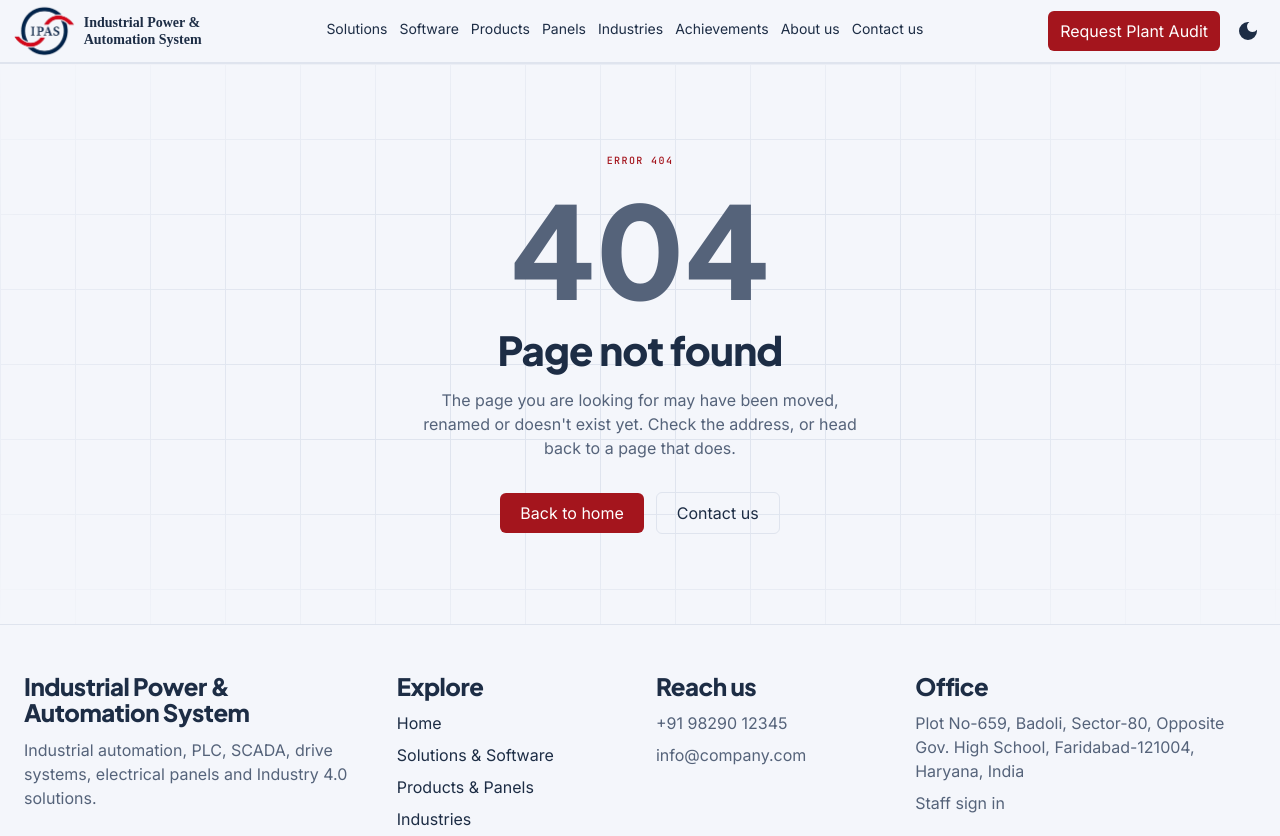
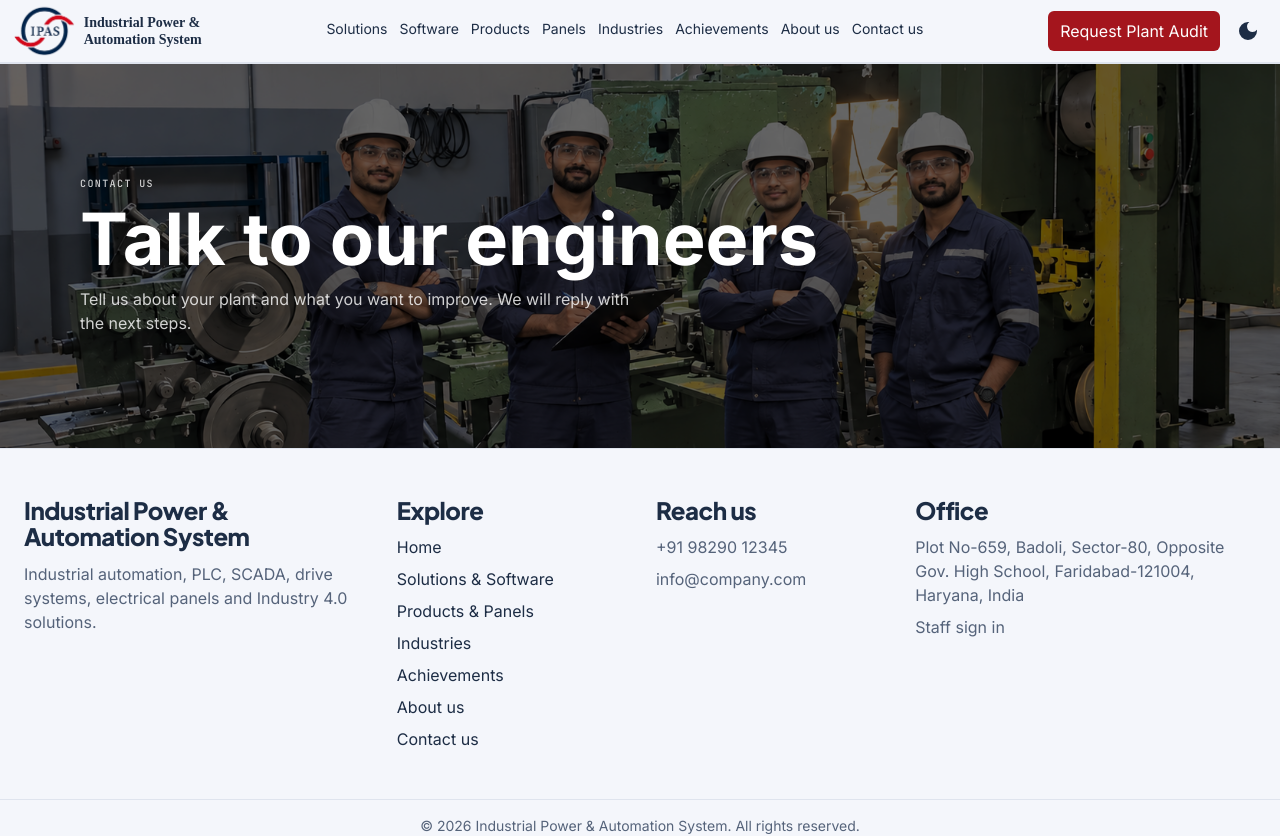
Before and after one commit to shrwn08/ipas-frontend, a React (Vite) app: page /contact-us in a window 1280 px wide. Shown: the top 836 px of the page. Built offline with nearby package versions, Linux system fonts and the light colour scheme.

Commit message:
contactHero componenet  added

```diff
--- /dev/null
+++ b/src/components/contact/ContactHero.jsx
@@ -0,0 +1,25 @@
+import contactHero from "../../assets/contactHero.png";
+
+function ContactHero() {
+  return (
+    <section
+      className="relative isolate w-full min-h-64 sm:min-h-80 lg:min-h-96 flex items-center bg-cover bg-center"
+      style={{ backgroundImage: `url(${contactHero})` }}
+    >
+      <div aria-hidden="true" className="absolute inset-0 -z-10 bg-black/60" />
+
+      <div className="w-full flex flex-col items-start gap-3 px-4 lg:px-20 py-10">
+        <span className="eyebrow text-white/80!">Contact us</span>
+        <p className="text-5xl sm:text-5xl lg:text-7xl text-left text-white! font-extrabold">
+          Talk to our engineers
+        </p>
+        <p className="max-w-xl text-left text-white/80!">
+          Tell us about your plant and what you want to improve. We will reply
+          with the next steps.
+        </p>
+      </div>
+    </section>
+  );
+}
+
+export default ContactHero;
--- a/src/layout/Layout.jsx
+++ b/src/layout/Layout.jsx
@@ -7,6 +7,7 @@ import Aboutus from "../pages/Aboutus";
 import Error from "../pages/Error";
 import Solutions from "../pages/Solutions";
 import Software from "../pages/Software";
+import Contact from "../pages/Contact";
 
 function Layout() {
   return (
@@ -17,6 +18,7 @@ function Layout() {
         <Route path="/about-us" element={<Aboutus />} />
         <Route path="/solutions" element={<Solutions />}/>
         <Route path="/software" element={<Software />} />
+        <Route path="/contact-us" element={<Contact />} />
         <Route path="*" element={<Error />} />
       </Routes>
       <Footer />
--- /dev/null
+++ b/src/pages/Contact.jsx
@@ -0,0 +1,13 @@
+
+
+import ContactHero from '../components/contact/ContactHero'
+
+function Contact() {
+  return (
+    <div className='w-full '>
+       <ContactHero />
+    </div>
+  )
+}
+
+export default Contact
```
Also changed, not shown: src/assets/contactHero.png (added).
